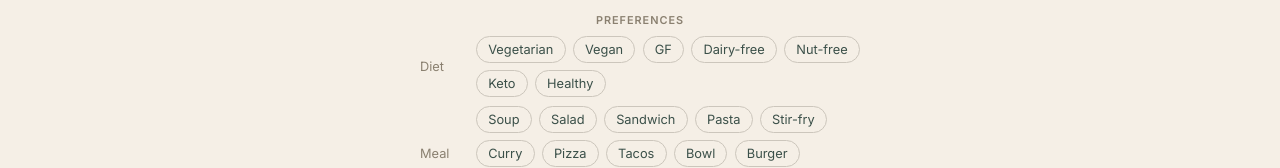
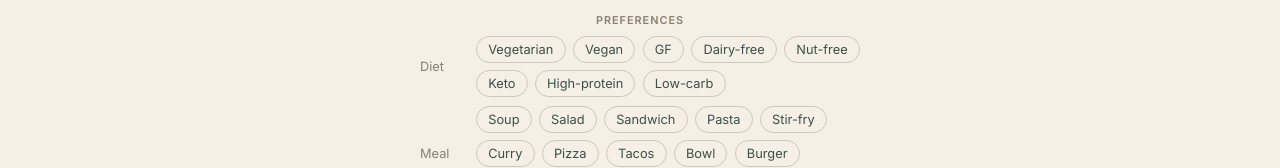
Before and after one commit to NSurawski/vibe-recipe-generator, a React (Vite) app in the folder client/: page / in a window 1280 px wide. Shown: the part 576-744 px from the top of the page. Built offline with nearby package versions, Linux system fonts and the light colour scheme; no server answers.

Commit message:
feat: replace Healthy diet filter with High-protein and Low-carb

```diff
--- a/client/src/components/VibeInput.tsx
+++ b/client/src/components/VibeInput.tsx
@@ -20,7 +20,7 @@ function pickRandom(arr: string[], n: number): string[] {
 }
 
 const QUICK_VIBES = pickRandom(ALL_VIBES, 4);
-const DIET_OPTIONS = ["Vegetarian", "Vegan", "GF", "Dairy-free", "Nut-free", "Keto", "Healthy"];
+const DIET_OPTIONS = ["Vegetarian", "Vegan", "GF", "Dairy-free", "Nut-free", "Keto", "High-protein", "Low-carb"];
 const TIME_OPTIONS = ["< 30 min", "30–60 min", "1h+"];
 const SKILL_OPTIONS = ["Easy", "Medium", "Hard"];
 const MEAL_TYPE_OPTIONS = [
```
